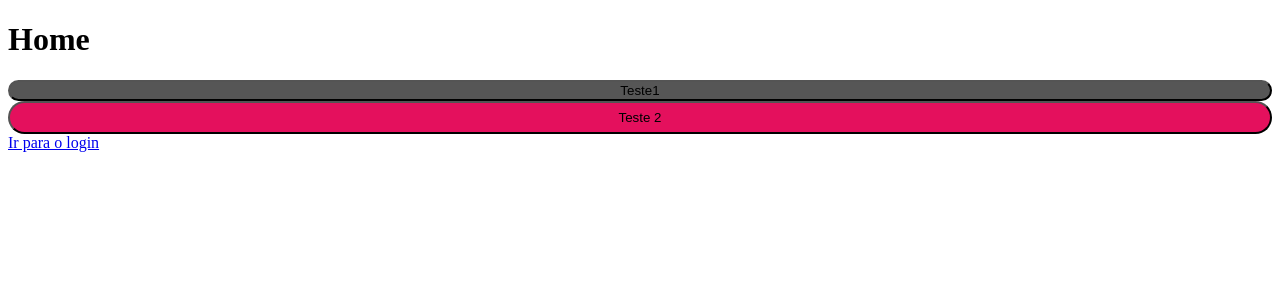
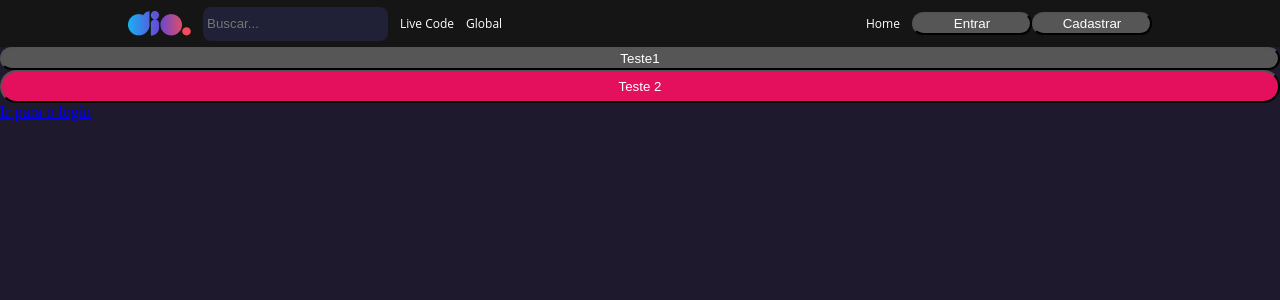
Before and after one commit to GabryellPontes/Projeto-React, a React (Create React App) app: page / in a window 1280 px wide. Shown: the top 300 px of the page. Built offline with nearby package versions, Linux system fonts and the light colour scheme.

Commit message:
adicionando styles

```diff
--- a/src/components/Button/styles.js
+++ b/src/components/Button/styles.js
@@ -5,7 +5,7 @@
 border-radius: 22px;
 position: relative;
 
-color: #ffff
+color: #ffffff;
 padding: 2px 12px;
 min-width: 120px;
 width: 100%;
--- a/src/components/Header/index.jsx
+++ b/src/components/Header/index.jsx
@@ -0,0 +1,37 @@
+import React from 'react'
+import logo from '../../assets/logo-dio.png';
+import { Button } from '../Button';
+
+import {
+	BuscarInputContainer,
+	Container,
+	Input,
+	Menu,
+	MenuRight,
+	Row,
+	Wrapper
+} from './styles';
+
+const Header = () => {
+    return (
+      <Wrapper>
+				<Container>
+					<Row>
+					<img src={logo} alt="Logo da dio" />
+					<BuscarInputContainer>
+						<Input placeholder='Buscar...'/>
+					</BuscarInputContainer>
+					<Menu>Live Code</Menu>
+					<Menu>Global</Menu>
+					</Row>
+					<Row>
+						<MenuRight href='#'>Home</MenuRight>
+						<Button title="Entrar" />
+						<Button title="Cadastrar" />
+					</Row>
+				</Container>
+			</Wrapper>
+    )
+  }
+
+export { Header }
--- a/src/components/Header/styles.js
+++ b/src/components/Header/styles.js
@@ -0,0 +1,79 @@
+import styled from "styled-components";
+
+export const Container = styled.div`
+	width: 100%;
+	max-width: 80%;
+	height: 47px;
+
+	display: flex;
+	justify-content: space-between;
+	align-items: center;
+	margin: 0 auto;
+`
+
+export const Row = styled.div`
+	display: flex;
+	flex-direction: row;
+	align-items: center;
+`
+
+export const Column = styled.div`
+	display: flex;
+	flex-direction: column;
+	align-items: center;
+`
+
+export const Wrapper = styled.div`
+	background-color: #151515;
+	width: 100%;
+	height: 47px;
+	display: flex;
+	justify-content: center;
+	align-items: center;
+`
+
+export const BuscarInputContainer = styled.div`
+	width: 175px;
+	height: 30px;
+	background: #202037;
+	border-radius: 8px;
+	padding: 2px 5px;
+	margin: 0 12px;
+
+	display: flex;
+	align-items: center;
+	justify-content: center;
+`
+
+export const Menu = styled.a`
+	font-family: 'Open Sans';
+	font-style: normal;
+	font-size: 12px;
+	line-height: 25px;
+	color: #ffffff;
+	margin-right: 12px;
+	text-decoration: none;
+`
+
+export const MenuRight = styled.a`
+	font-family: 'Open Sans';
+	font-style: normal;
+	font-size: 12px;
+	line-height: 25px;
+	color: #ffffff;
+	margin-right: 12px;
+	text-decoration: none;
+`
+export const UserPicture = styled.img`
+	width: 32px;
+	height: 32px;
+	border-radius: 22px;
+	border: 2px solid #ffffff;
+`
+
+export const Input = styled.input`
+	background: transparent;
+	flex: 1;
+	border: 0;
+	color: #ffffff;
+`
--- a/src/index.js
+++ b/src/index.js
@@ -2,9 +2,12 @@
 import ReactDOM from 'react-dom/client';
 import App from './App';
 
+import { Globalstyle } from './styles/global';
+
 const root = ReactDOM.createRoot(document.getElementById('root'));
 root.render(
   <React.StrictMode>
+    <Globalstyle />
     <App />
   </React.StrictMode>
 );
--- a/src/pages/home/index.jsx
+++ b/src/pages/home/index.jsx
@@ -1,10 +1,10 @@
-import { Link } from 'react-router-dom';
+import { Link } from "react-router-dom";
 
-import { Button } from '../../components/Button';
-
+import { Button } from "../../components/Button";
+import { Header } from "../../components/Header";
 const Home = () => {
 	return (<>
-		<h1>Home</h1>
+		<Header />
 		<Button title="Teste1" />
 		<Button variant="secondery" title="Teste 2" />
 		<Link to="/login">Ir para o login</Link>
--- /dev/null
+++ b/src/styles/global.js
@@ -0,0 +1,14 @@
+import { createGlobalStyle } from 'styled-components';
+
+export const Globalstyle = createGlobalStyle`
+
+	*{
+		margin: 0;
+		padding: 0;
+	}
+
+	body {
+		background-color: #1E192C;
+		color: #FFFFFF;
+	}
+`
```
Also changed, not shown: src/assets/banner.png (added), src/assets/logo-dio.png (added).
